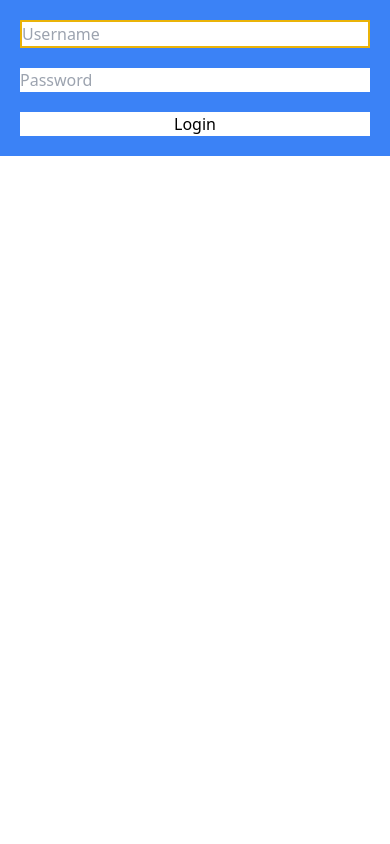
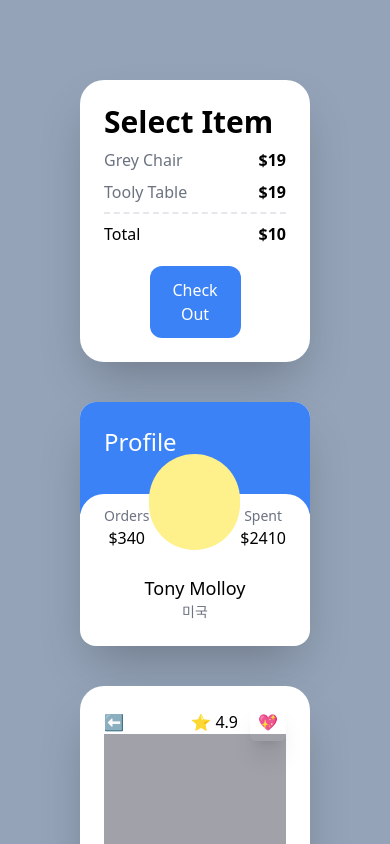
Before and after one commit to yongwoo-jeong/carrot-market, a Next.js app: page / in a window 390 px wide. Shown: the top 844 px of the page. Built offline with nearby package versions, Linux system fonts and the light colour scheme.

Commit message:
feat: Add responsive modifier to biggest Container

```diff
--- a/pages/index.tsx
+++ b/pages/index.tsx
@@ -2,25 +2,13 @@ import type { NextPage } from "next";
 
 const Home: NextPage = () => {
   return (
-    <form className="flex flex-col space-y-5 bg-blue-500 p-5 focus-within:bg-blue-100">
-      <input
-        type="text"
-        required
-        placeholder="Username"
-        className="required:border-2 border-yellow-500"
-      />
-      <input type="text" required placeholder="Password" />
-      <input type="submit" value="Login" className="bg-white" />
-    </form>
-    /*     <div className="bg-slate-400 py-20 px-20 grid gap-10 min-h-screen">
+    <div className="bg-slate-400 py-20 px-20 grid gap-10 lg:grid-cols-2 xl:grid-cols-3 xl:place-content-center min-h-screen">
       <div className="bg-white p-6 rounded-3xl shadow-2xl">
         <span className="font-semibold text-3xl">Select Item</span>
-        {[1, 2, 3, 4, 5].map((i) => (
-          <div key={i} className="flex justify-between my-2">
-            <span className="text-gray-500">Grey Chair</span>
-            <span className="font-semibold">$19</span>
-          </div>
-        ))}
+        <div className="flex justify-between my-2">
+          <span className="text-gray-500">Grey Chair</span>
+          <span className="font-semibold">$19</span>
+        </div>
         <div className="flex justify-between">
           <span className="text-gray-500">Tooly Table</span>
           <span className="font-semibold">$19</span>
@@ -58,7 +46,7 @@ const Home: NextPage = () => {
           </div>
         </div>
       </div>
-      <div className="bg-white p-6 rounded-3xl shadow-2xl">
+      <div className="bg-white p-6 rounded-3xl shadow-2xl lg:col-span-2 xl:col-span-1">
         <div className="flex justify-between items-center">
           <span>⬅</span>
           <div className="space-x-3">
@@ -94,7 +82,7 @@ const Home: NextPage = () => {
           </div>
         </div>
       </div>
-    </div> */
+    </div>
   );
 };
 
```
